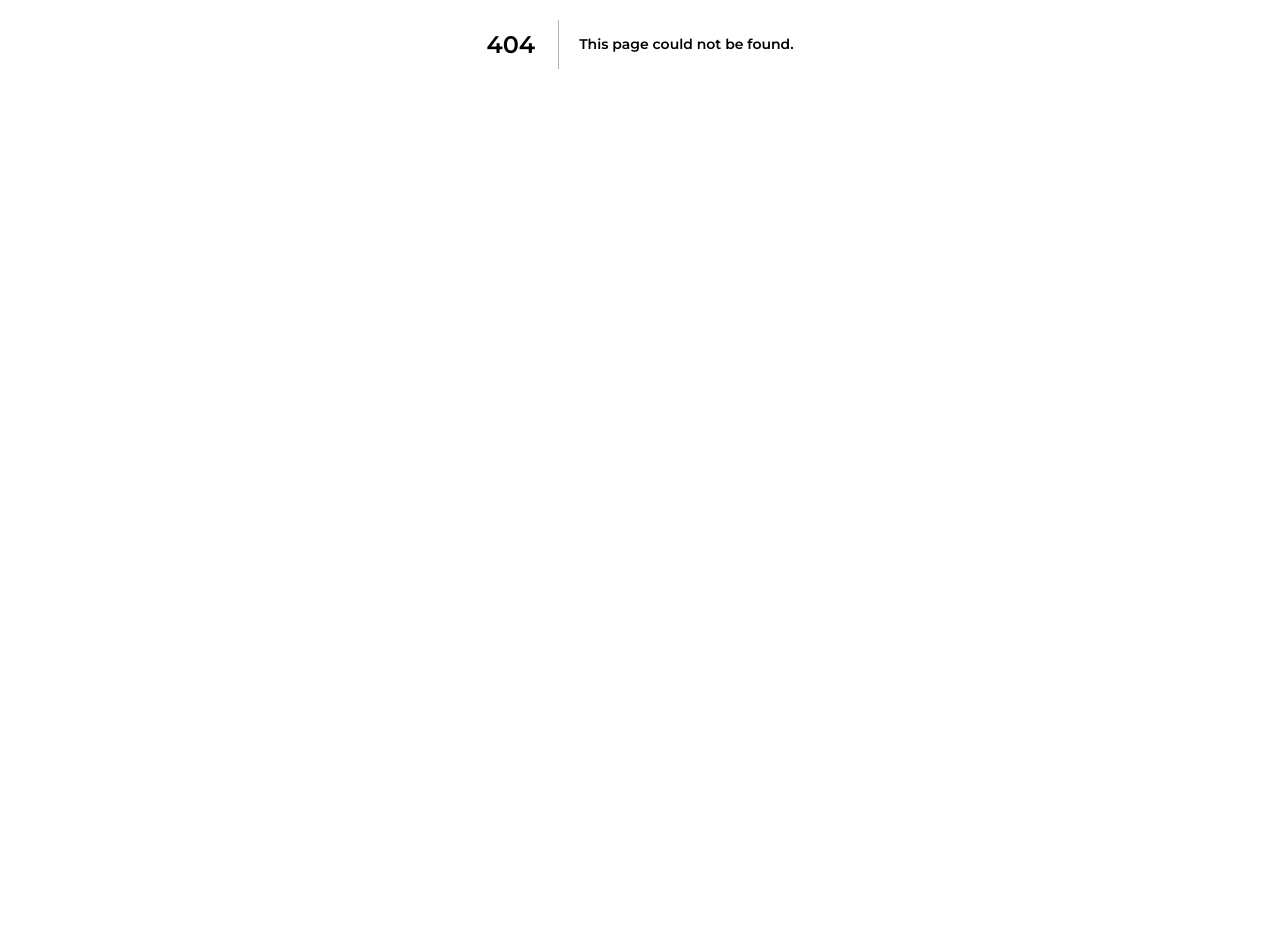
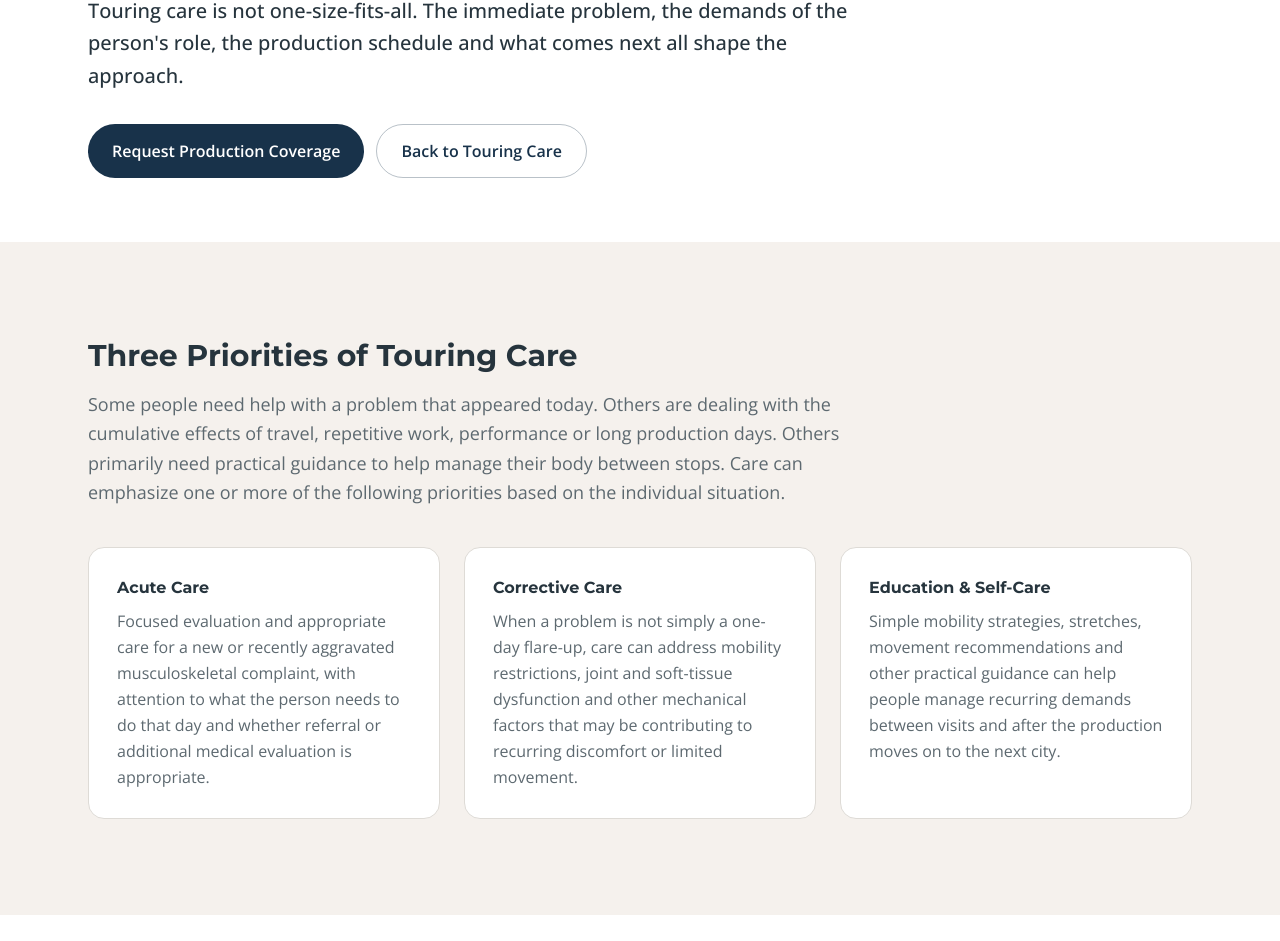
Before and after one commit to mybackcracker/gochiro-platform, a Next.js app: page /touring-production-care/care-approach in a window 1280 px wide. Before the commit this address had no page. Shown: the part 356-1297 px from the top of the page. Before the commit the page ends 800 px from the top, so only its background shows below. Built offline with nearby package versions, Linux system fonts and the light colour scheme.

Commit message:
Add touring care approach page

```diff
--- /dev/null
+++ b/app/(marketing)/touring-production-care/care-approach/page.tsx
@@ -0,0 +1,117 @@
+import type { Metadata } from "next";
+import { Section, Container, PageHeader, CTAButton, H2, P, Callout } from "@/components/ui";
+import { BUSINESS_PHONE } from "@/lib/gochiro";
+
+export const metadata: Metadata = {
+  title: "Touring Care Approach | GoChiroMobile",
+  description:
+    "Learn how GoChiroMobile approaches acute complaints, corrective musculoskeletal care and education for touring artists, crew and production personnel.",
+};
+
+export default function TouringCareApproachPage() {
+  return (
+    <div>
+      <Section tone="white" className="pt-14 pb-12 sm:pt-20 sm:pb-16">
+        <Container>
+          <PageHeader
+            eyebrow="Touring Production Care"
+            title="A Practical Approach to Care on the Road"
+            lede="Touring care is not one-size-fits-all. The immediate problem, the demands of the person's role, the production schedule and what comes next all shape the approach."
+          />
+          <div className="mt-8 flex flex-wrap gap-3">
+            <CTAButton href="/touring-production-care/request">Request Production Coverage</CTAButton>
+            <CTAButton href="/touring-production-care" variant="secondary">Back to Touring Care</CTAButton>
+          </div>
+        </Container>
+      </Section>
+
+      <Section tone="cream">
+        <Container>
+          <div className="max-w-3xl">
+            <H2>Three Priorities of Touring Care</H2>
+            <P>
+              Some people need help with a problem that appeared today. Others are dealing with the cumulative effects of travel,
+              repetitive work, performance or long production days. Others primarily need practical guidance to help manage their
+              body between stops. Care can emphasize one or more of the following priorities based on the individual situation.
+            </P>
+          </div>
+          <div className="mt-10 grid gap-6 lg:grid-cols-3">
+            <Callout title="Acute Care" tone="white">
+              <p className="text-base leading-relaxed text-muted">
+                Focused evaluation and appropriate care for a new or recently aggravated musculoskeletal complaint, with attention
+                to what the person needs to do that day and whether referral or additional medical evaluation is appropriate.
+              </p>
+            </Callout>
+            <Callout title="Corrective Care" tone="white">
+              <p className="text-base leading-relaxed text-muted">
+                When a problem is not simply a one-day flare-up, care can address mobility restrictions, joint and soft-tissue
+                dysfunction and other mechanical factors that may be contributing to recurring discomfort or limited movement.
+              </p>
+            </Callout>
+            <Callout title="Education & Self-Care" tone="white">
+              <p className="text-base leading-relaxed text-muted">
+                Simple mobility strategies, stretches, movement recommendations and other practical guidance can help people manage
+                recurring demands between visits and after the production moves on to the next city.
+              </p>
+            </Callout>
+          </div>
+        </Container>
+      </Section>
+
+      <Section tone="white">
+        <Container>
+          <div className="grid gap-10 lg:grid-cols-2 lg:gap-16">
+            <div>
+              <H2>Focused on Function, Not a Formula</H2>
+              <P>
+                The objective is not to deliver the same treatment to everyone. A performer preparing for a show, a crew member
+                working through load-out and a production professional spending long hours at a workstation may have very different
+                physical demands. Assessment and care are adapted accordingly.
+              </P>
+              <P>
+                Care may include chiropractic manipulation or joint mobilization, myofascial and soft-tissue techniques, mobility
+                work and appropriate portable therapeutic modalities when indicated by the individual presentation.
+              </P>
+            </div>
+            <Callout title="When the problem needs more than on-site care">
+              <p className="text-base leading-relaxed text-muted">
+                Not every complaint belongs on a treatment table. Findings suggesting emergency care, imaging, medical evaluation
+                or services outside the scope of chiropractic practice are referred appropriately. The goal is to help the person
+                make the right next decision, not simply provide treatment.
+              </p>
+            </Callout>
+          </div>
+        </Container>
+      </Section>
+
+      <Section tone="cream">
+        <Container>
+          <div className="max-w-3xl">
+            <H2>Priority & Short-Notice Requests</H2>
+            <P>
+              Touring schedules change quickly. When a musculoskeletal problem develops unexpectedly, every reasonable effort is
+              made to accommodate same-day and short-notice requests when scheduling and location permit. Productions with existing
+              on-site coverage can also use that coverage window to address new complaints as they arise.
+            </P>
+            <P>This service is not a substitute for emergency medical care.</P>
+          </div>
+        </Container>
+      </Section>
+
+      <Section tone="navy">
+        <Container>
+          <div className="max-w-3xl">
+            <H2 onDark>Need Care for an Upcoming Production?</H2>
+            <p className="mt-4 text-lg leading-relaxed text-white/85">
+              Tell us the date, location, approximate number of people and what you know so far. Short-notice requests are welcome when availability permits.
+            </p>
+            <div className="mt-8 flex flex-wrap gap-3">
+              <CTAButton href="/touring-production-care/request" variant="inverse">Request Production Coverage</CTAButton>
+              <CTAButton href={`tel:${BUSINESS_PHONE}`} variant="inverseOutline">Call / Text {BUSINESS_PHONE}</CTAButton>
+            </div>
+          </div>
+        </Container>
+      </Section>
+    </div>
+  );
+}
```
